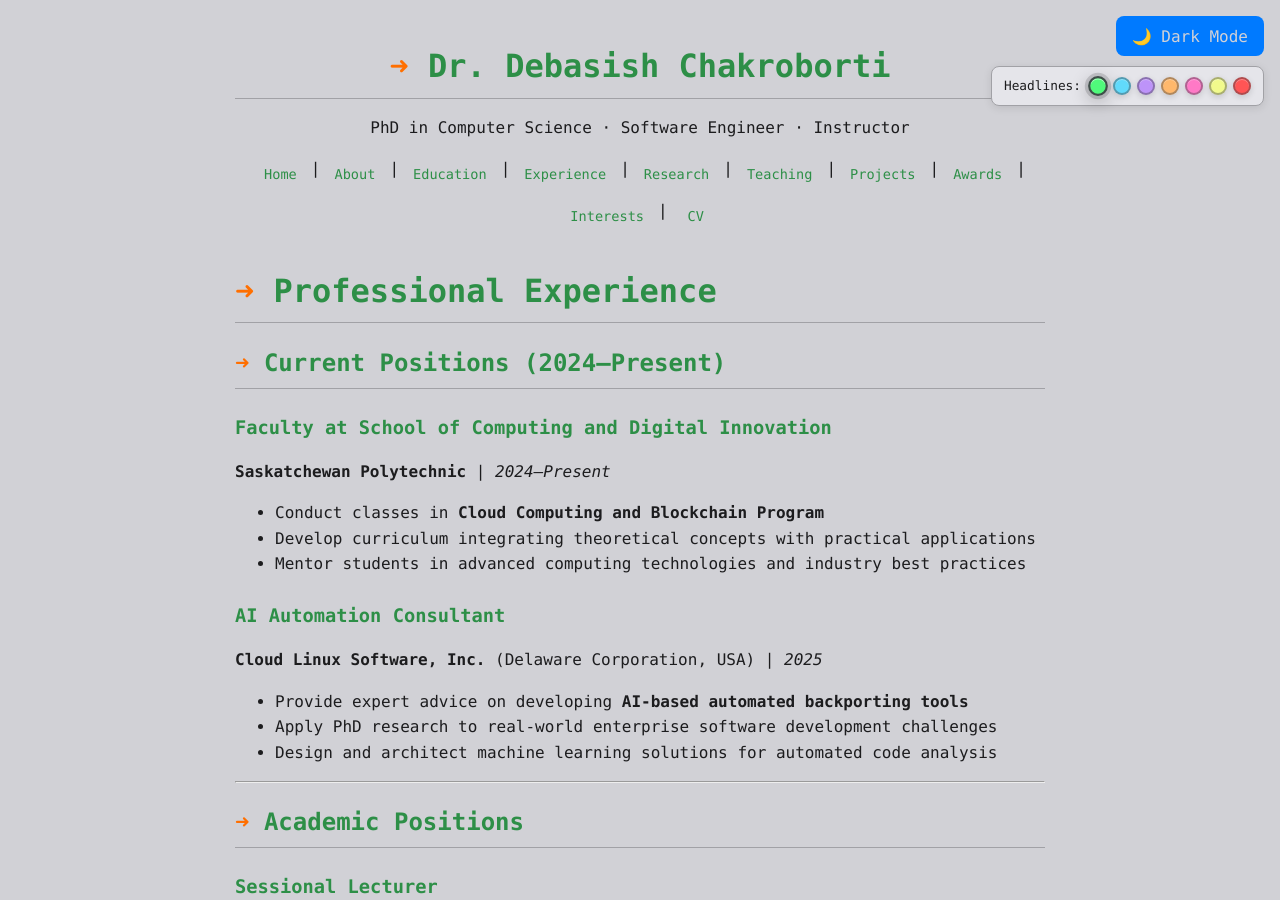
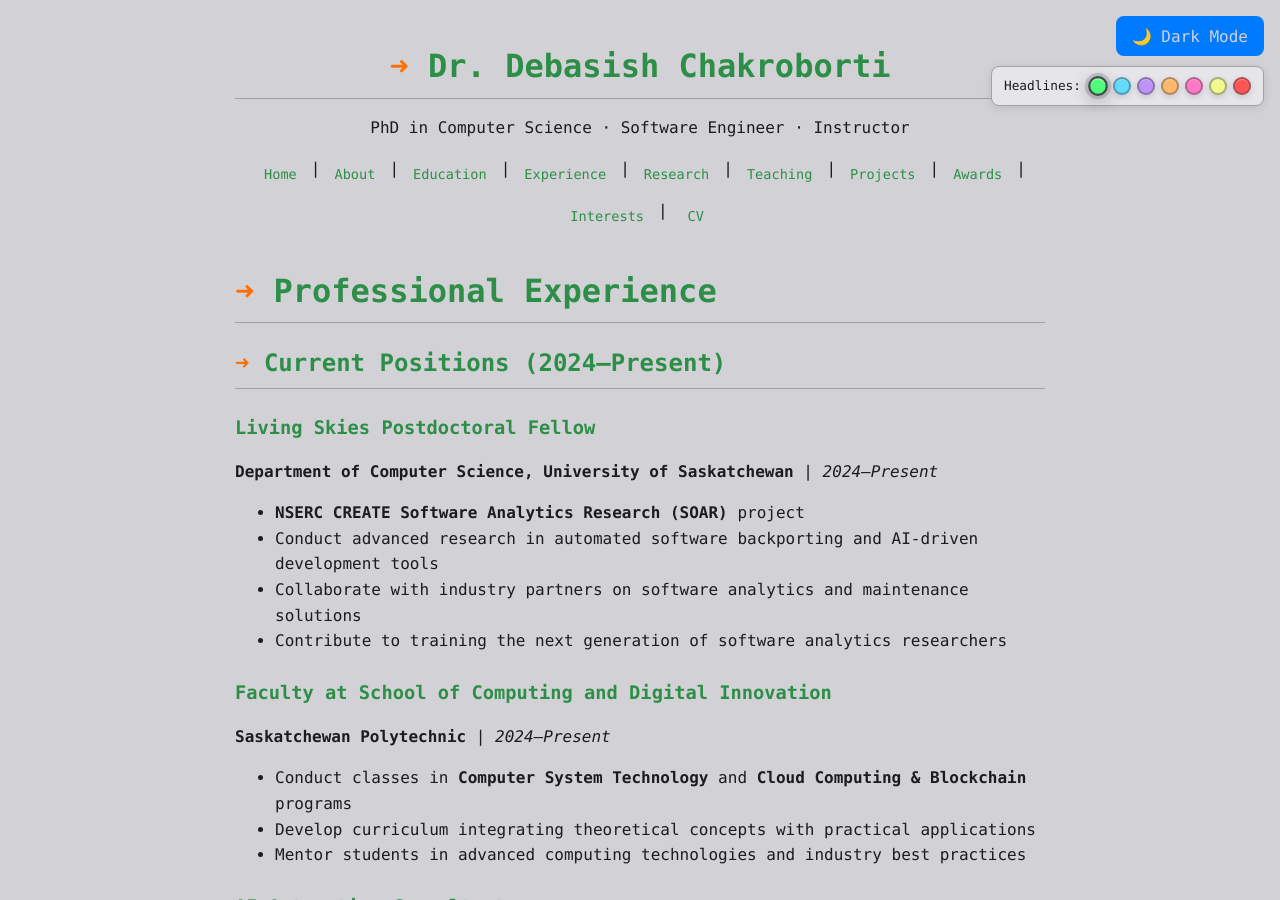
Before and after one commit to joydeba/joydeba.github.io, a Jekyll site: the page built from experience.md, in a window 1280 px wide and 900 px high. Built offline with Jekyll 4.4.1, drawn with Linux system fonts in a browser that asks for light colours.

Commit message:
Update experience section to reflect current positions, including a new role as a Living Skies Postdoctoral Fellow at the University of Saskatchewan. Revise teaching responsibilities to include Computer System Technology alongside Cloud Computing & Blockchain programs.

```diff
--- a/experience.md
+++ b/experience.md
@@ -7,9 +7,16 @@ title: "Experience"
 
 ## Current Positions (2024–Present)
 
+### Living Skies Postdoctoral Fellow
+**Department of Computer Science, University of Saskatchewan** | *2024–Present*
+- **NSERC CREATE Software Analytics Research (SOAR)** project
+- Conduct advanced research in automated software backporting and AI-driven development tools
+- Collaborate with industry partners on software analytics and maintenance solutions
+- Contribute to training the next generation of software analytics researchers
+
 ### Faculty at School of Computing and Digital Innovation
 **Saskatchewan Polytechnic** | *2024–Present*
-- Conduct classes in **Cloud Computing and Blockchain Program**
+- Conduct classes in **Computer System Technology** and **Cloud Computing & Blockchain** programs
 - Develop curriculum integrating theoretical concepts with practical applications
 - Mentor students in advanced computing technologies and industry best practices
 
```
Also changed, not shown: index.md (+1 -1 lines).
